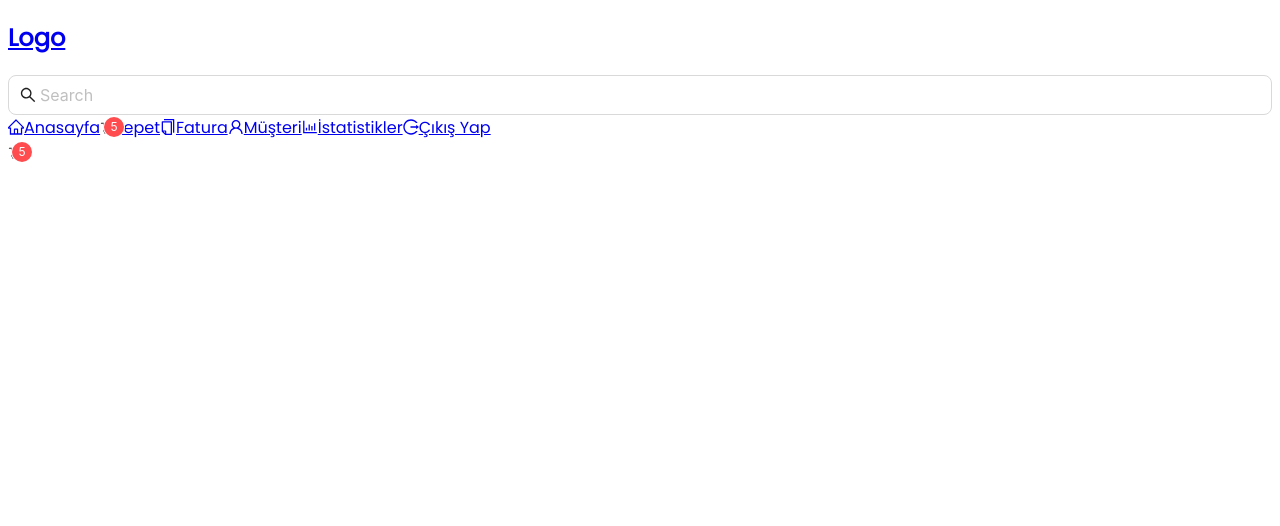
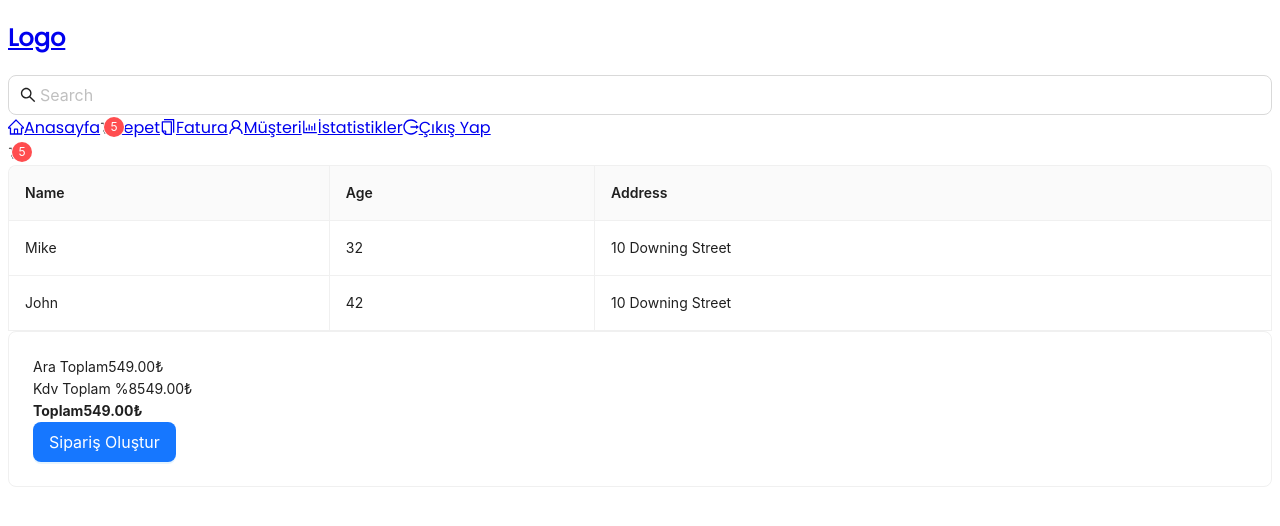
Before and after one commit to atifsimsek/pos-application, a React (Create React App) app in the folder client/: page /cart in a window 1280 px wide. Shown: the top 526 px of the page. Built offline with nearby package versions, Linux system fonts and the light colour scheme.

Commit message:
create CartPage

```diff
--- a/client/src/pages/CartPage.jsx
+++ b/client/src/pages/CartPage.jsx
@@ -1,11 +1,72 @@
 import React from "react";
 import Header from "../components/Header";
+import { Table, Card, Button } from "antd";
 
 const CartPage = () => {
+  const dataSource = [
+    {
+      key: "1",
+      name: "Mike",
+      age: 32,
+      address: "10 Downing Street",
+    },
+    {
+      key: "2",
+      name: "John",
+      age: 42,
+      address: "10 Downing Street",
+    },
+  ];
+
+  const columns = [
+    {
+      title: "Name",
+      dataIndex: "name",
+      key: "name",
+    },
+    {
+      title: "Age",
+      dataIndex: "age",
+      key: "age",
+    },
+    {
+      title: "Address",
+      dataIndex: "address",
+      key: "address",
+    },
+  ];
+
   return (
-    <div>
+    <>
       <Header />
-    </div>
+      <div className="px-6">
+        <Table
+          dataSource={dataSource}
+          columns={columns}
+          bordered
+          pagination={false}
+        />
+        <div className=" flex justify-end mt-4">
+          <Card className="w-72 ">
+            <div className="flex justify-between">
+              <span>Ara Toplam</span>
+              <span>549.00₺</span>
+            </div>
+            <div className="flex justify-between my-2">
+              <span>Kdv Toplam %8</span>
+              <span className="text-red-600">549.00₺</span>
+            </div>
+            <div className="flex justify-between">
+              <b>Toplam</b>
+              <b>549.00₺</b>
+            </div>
+            <Button className="mt-2 w-full" type="primary" size="large">
+              Sipariş Oluştur
+            </Button>
+          </Card>
+        </div>
+      </div>
+    </>
   );
 };
 
```
